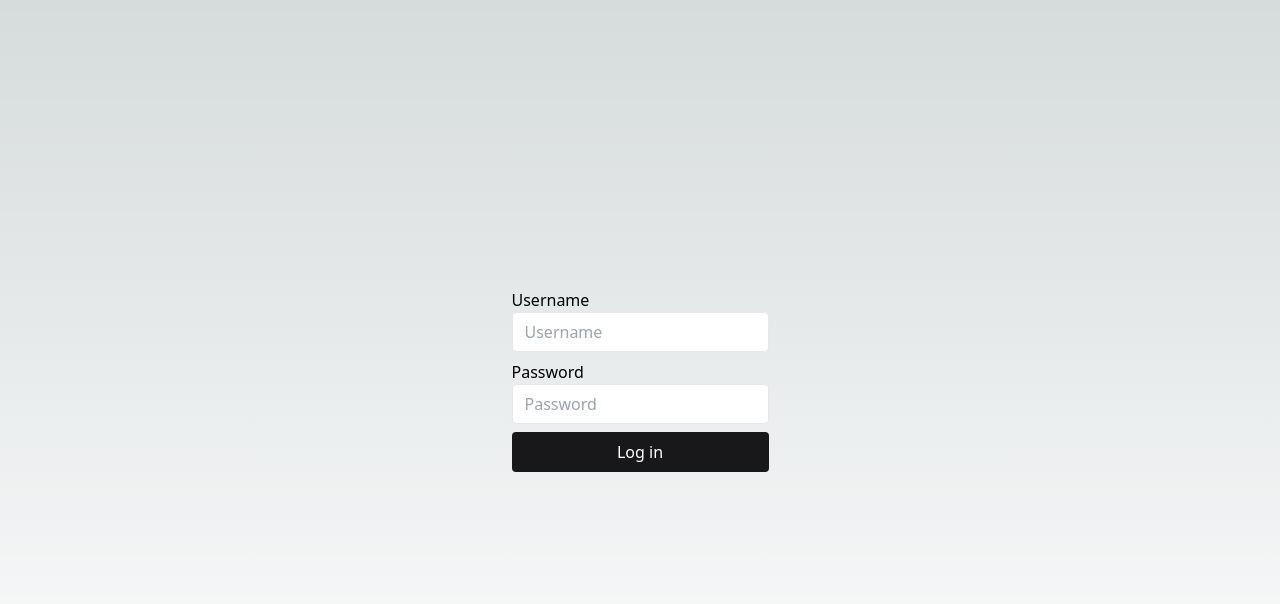
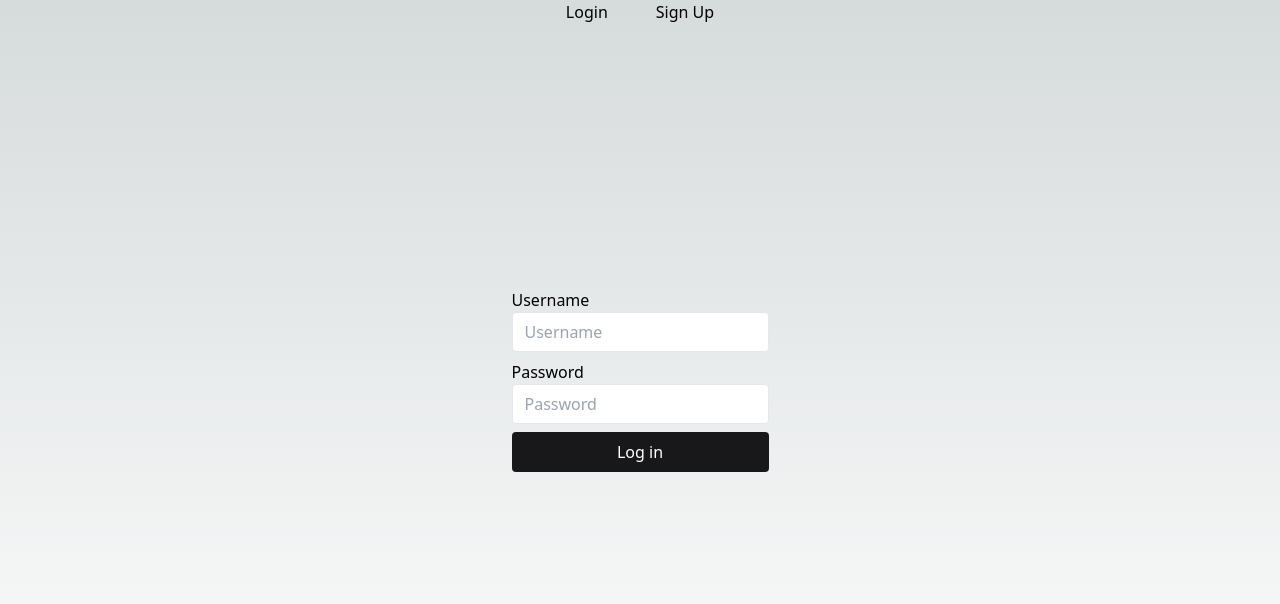
Before and after one commit to berkaykarakoc/skitter-ui, a Next.js app: page /login in a window 1280 px wide. Shown: the top 604 px of the page. Built offline with nearby package versions, Linux system fonts and the light colour scheme; no server answers.

Commit message:
use profiles service, add navbar, add home page

```diff
--- a/src/app/actions/auth.ts
+++ b/src/app/actions/auth.ts
@@ -61,11 +61,10 @@ export async function login(formData: FormData) {
   const data = await res.json()
 
   await createSession({
-    username,
     access_token: data.access_token,
   })
 
-  redirect("/profile")
+  redirect("/home")
 }
 
 export async function logout() {
--- a/src/app/actions/skits.ts
+++ b/src/app/actions/skits.ts
@@ -31,7 +31,7 @@ export async function postSkit(formData: FormData) {
     }
   }
 
-  redirect(`/profile`)
+  //redirect(`/profile`)
 }
 
 export async function getSkits() {
--- /dev/null
+++ b/src/app/home/page.tsx
@@ -0,0 +1,13 @@
+import { PostSkitForm } from "@/components/post-skit-form"
+import { getSkits } from "../actions/skits"
+import { SkitList } from "@/components/skit-list"
+
+export default async function HomePage() {
+  const skits = await getSkits()
+  return (
+    <div>
+      <PostSkitForm />
+      <SkitList skits={skits} />
+    </div>
+  )
+}
--- a/src/app/layout.tsx
+++ b/src/app/layout.tsx
@@ -1,6 +1,9 @@
 import type { Metadata } from "next"
 import { Inter } from "next/font/google"
 import "./globals.css"
+import Link from "next/link"
+import { cookies } from "next/headers"
+import { LogoutButton } from "@/components/logout-button"
 
 const inter = Inter({ subsets: ["latin"] })
 
@@ -14,10 +17,33 @@ export default function RootLayout({
 }: Readonly<{
   children: React.ReactNode
 }>) {
+  const isLoggedIn = cookies().get("session")?.value ? true : false
   return (
     <html lang="en">
       <body className="min-h-screen flex justify-center items-center p-24">
-        {children}
+        <nav className="absolute top-0 space-x-4">
+          {isLoggedIn ? (
+            <>
+              <Link href="/home">
+                Home
+              </Link>
+              <Link href="/profile">
+                Profile
+              </Link>
+              <LogoutButton />
+            </>
+          ) : (
+            <>
+              <Link href="/login" className="p-4">
+                Login
+              </Link>
+              <Link href="/signup" className="p-4">
+                Sign Up
+              </Link>
+            </>
+          )}
+        </nav>
+        <main>{children}</main>
       </body>
     </html>
   )
--- a/src/app/lib/definitions.ts
+++ b/src/app/lib/definitions.ts
@@ -8,20 +8,18 @@ export const SignupFormSchema = z.object({
   email: z.string().email({ message: "Please enter a valid email." }).trim(),
   password: z
     .string()
-    .min(3)
-    /*.min(8, { message: 'Be at least 8 characters long' })
-    .regex(/[a-zA-Z]/, { message: 'Contain at least one letter.' })
-    .regex(/[0-9]/, { message: 'Contain at least one number.' })
+    .min(8, { message: "Be at least 8 characters long" })
+    .regex(/[a-zA-Z]/, { message: "Contain at least one letter." })
+    .regex(/[0-9]/, { message: "Contain at least one number." })
     .regex(/[^a-zA-Z0-9]/, {
-      message: 'Contain at least one special character.',
-    })*/
+      message: "Contain at least one special character.",
+    })
     .trim(),
 })
 
 export type SessionPayload =
   | {
       access_token: string
-      username: string
       expiresAt: Date
     }
   | undefined
--- a/src/app/lib/session.ts
+++ b/src/app/lib/session.ts
@@ -27,7 +27,6 @@ export async function decrypt(session: string | undefined = "") {
 
 export async function createSession(sessionInfo: {
   access_token: string
-  username: string
 }) {
   const expiresAt = new Date(Date.now() + 7 * 24 * 60 * 60 * 1000)
   const session = await encrypt({ ...sessionInfo, expiresAt })
--- a/src/app/page.tsx
+++ b/src/app/page.tsx
@@ -4,8 +4,6 @@ export default function Home() {
   return (
     <main className="flex flex-col justify-center items-center space-y-2 p-10">
       <h1 className="text-5xl">Skitter</h1>
-      <Link href="/login">Login</Link>
-      <Link href="/signup">Sing Up</Link>
     </main>
   );
 }
--- a/src/app/profile/page.tsx
+++ b/src/app/profile/page.tsx
@@ -1,6 +1,4 @@
 import { decrypt } from "@/app/lib/session"
-import { LogoutButton } from "@/components/logout-button"
-import { PostSkitForm } from "@/components/post-skit-form"
 import { SkitList } from "@/components/skit-list"
 import { cookies } from "next/headers"
 import { getSkits } from "../actions/skits"
@@ -9,10 +7,8 @@ export default async function ProfilePage() {
   const userDetails = await getUserDetails()
   const skits = await getSkits()
   return (
-    <div>
-      <LogoutButton />
+    <div className="space-y-4">
       <UserDetails userDetails={userDetails} />
-      <PostSkitForm />
       <SkitList skits={skits}/>
     </div>
   )
@@ -23,7 +19,7 @@ async function getUserDetails() {
   const session = await decrypt(cookie)
 
   const res = await fetch(
-    `http://127.0.0.1:3000/api/users/${session?.username}`,
+    `http://127.0.0.1:3000/api/profiles`,
     {
       headers: {
         Authorization: `Bearer ${session?.access_token}`,
@@ -31,7 +27,7 @@ async function getUserDetails() {
     }
   )
   if (res.status === 404) {
-    return `${session?.username} does not exist`
+    return `${session?.userId} does not exist`
   }
 
   const data = await res.json()
--- a/src/components/logout-button.tsx
+++ b/src/components/logout-button.tsx
@@ -7,7 +7,6 @@ export function LogoutButton() {
     <button
       type="button"
       onClick={(e) => logout()}
-      className="bg-zinc-900 disabled:bg-zinc-500 transition text-white rounded py-2 px-3"
     >
       Logout
     </button>
```
